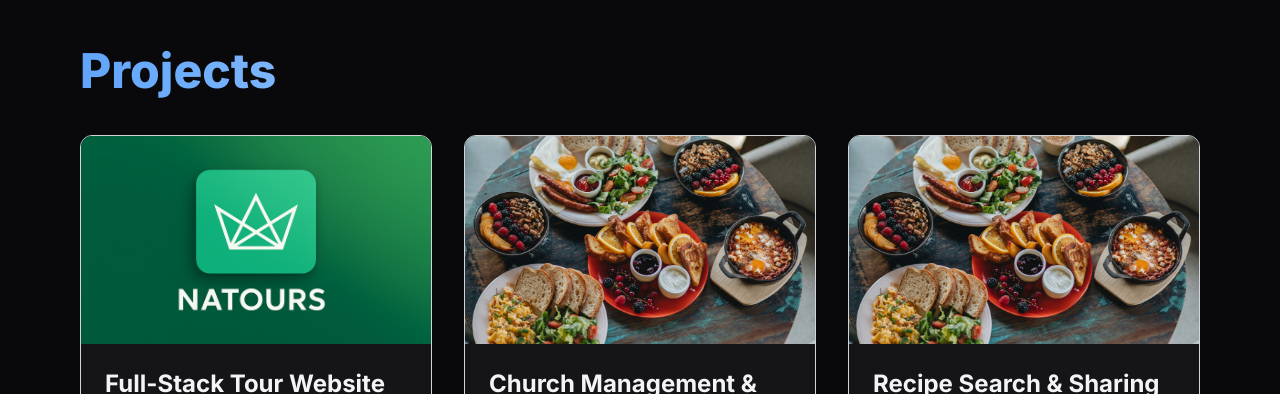
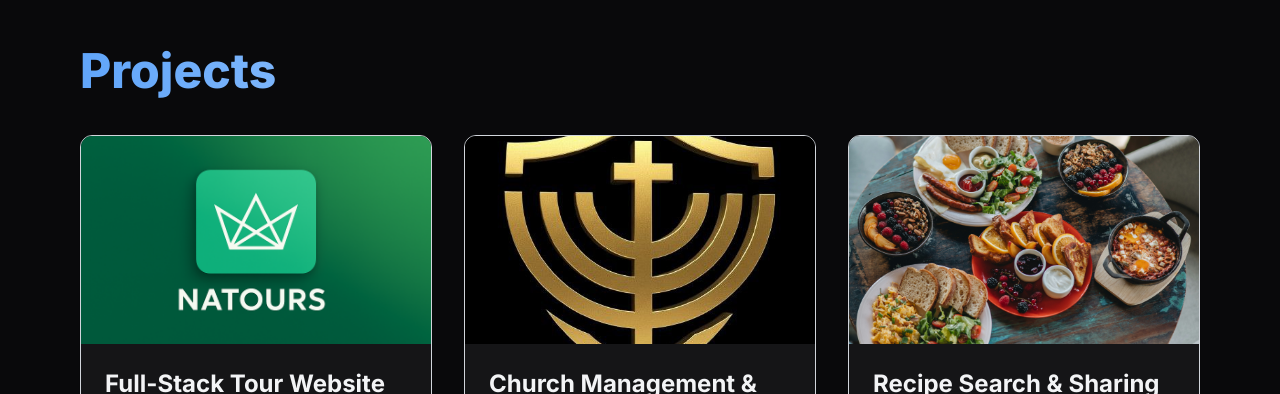
Before and after one commit to DagiAmeha/Portfolio, a Next.js app: page / in a window 1280 px wide. Shown: the part 1680-2074 px from the top of the page. Built offline with nearby package versions, Linux system fonts and the light colour scheme.

Commit message:
Change project image for Church Management Platform
Updated the project image path for the Church Management Platform.

```diff
--- a/data/project-detail.ts
+++ b/data/project-detail.ts
@@ -12,7 +12,7 @@ export const projects = [
      title: "Church Management & Engagement Platform",
     description:
       "A full-featured digital platform for Mission for Nation Church, enabling member registration, online donations, sermon streaming, and book purchasing in one unified system.",
-    image: "/img/food-project.jpg",
+    image: "/img/M4N.jpg",
     github: "https://github.com/nathanaelcheramlak/church-backend",
     demo: "https://youtube.com/shorts/oMOzxshmn7E?feature=share",
     tags: ["Flutter", "Express.js", "MongoDB", "Chappa"],
```
